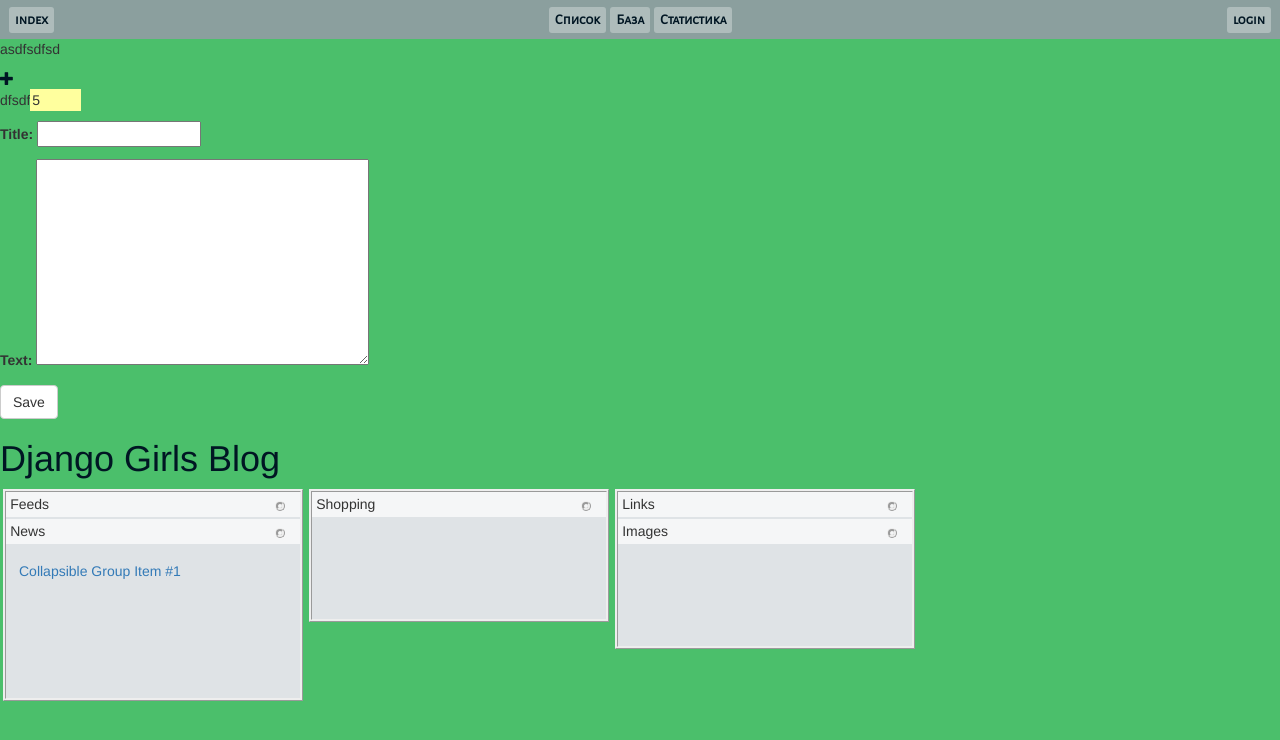
After one commit to DeeperGhost/nodebook, a Django app: template blog/templates/blog/post_edit.html in a window 1280 px wide. The commit adds this page. Shown: the top 740 px of the page. Run offline with Django 3.2, Linux system fonts and the light colour scheme; the template is opened without the code that fills it: values that come from a table or form of the project are taken from there, others are empty; some libraries are stand-ins or nearby versions.

Commit message:
save commit

```diff
--- /dev/null
+++ b/blog/forms.py
@@ -0,0 +1,9 @@
+from django import forms
+
+from .models import Post
+
+class PostForm(forms.ModelForm):
+
+    class Meta:
+        model = Post
+        fields = ('title', 'text',)
--- a/blog/templates/blog/index.html
+++ b/blog/templates/blog/index.html
@@ -40,7 +40,17 @@
 </header>
 
 <!--Контент-->
-
+<p>asdfsdfsd</p>
+<!--<a href="{% url 'post_new' %}" class="top-menu"><span class="glyphicon glyphicon-plus"></span></a>-->
+<a href="{% url 'post_new' %}"class="top-menu"><span class="glyphicon glyphicon-plus"></span></a>
+<div class="row">
+    <div class="col-md-8">
+        {% block content %}
+        {% endblock %}
+    </div>
+</div>
+<h1><a href="/">Django Girls Blog</a></h1>
+<!--контент 2-->
 
 <div class="column">
     <div class="portlet">
@@ -90,5 +100,8 @@
 </div>
 
 
+
+
+
 </body>
 </html>
--- /dev/null
+++ b/blog/templates/blog/post_edit.html
@@ -0,0 +1,10 @@
+{% extends 'blog/index.html' %}
+
+{% block content %}
+
+<form method="POST" class="post-form">{% csrf_token %}
+    <p>dfsdf<input type=number min="0" max="1000" step="1" value=5></p>
+    {{ form.as_p }}
+    <button type="submit" class="save btn btn-default">Save</button>
+</form>
+{% endblock %}
--- a/blog/urls.py
+++ b/blog/urls.py
@@ -10,5 +10,8 @@
     # path('list/',views.list),
     path('', indexView.as_view(), name='indexView'),
     path('base/',views.base),
+
+    path('post_edit/', views.post_new, name='post_new'),
+
     path('statistic/',views.statistic)
 ]
```
Also changed, not shown: blog/views.py (+10 -3 lines), db.sqlite3.
